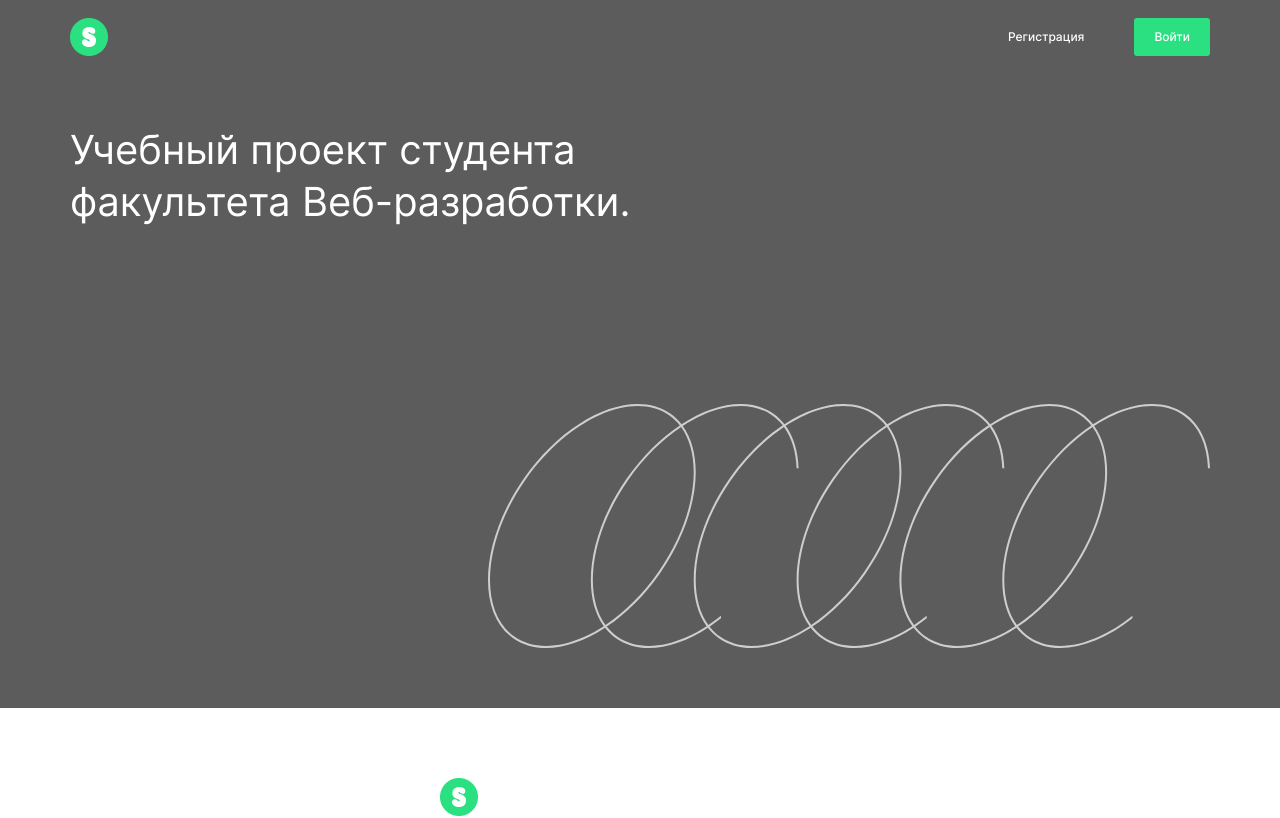
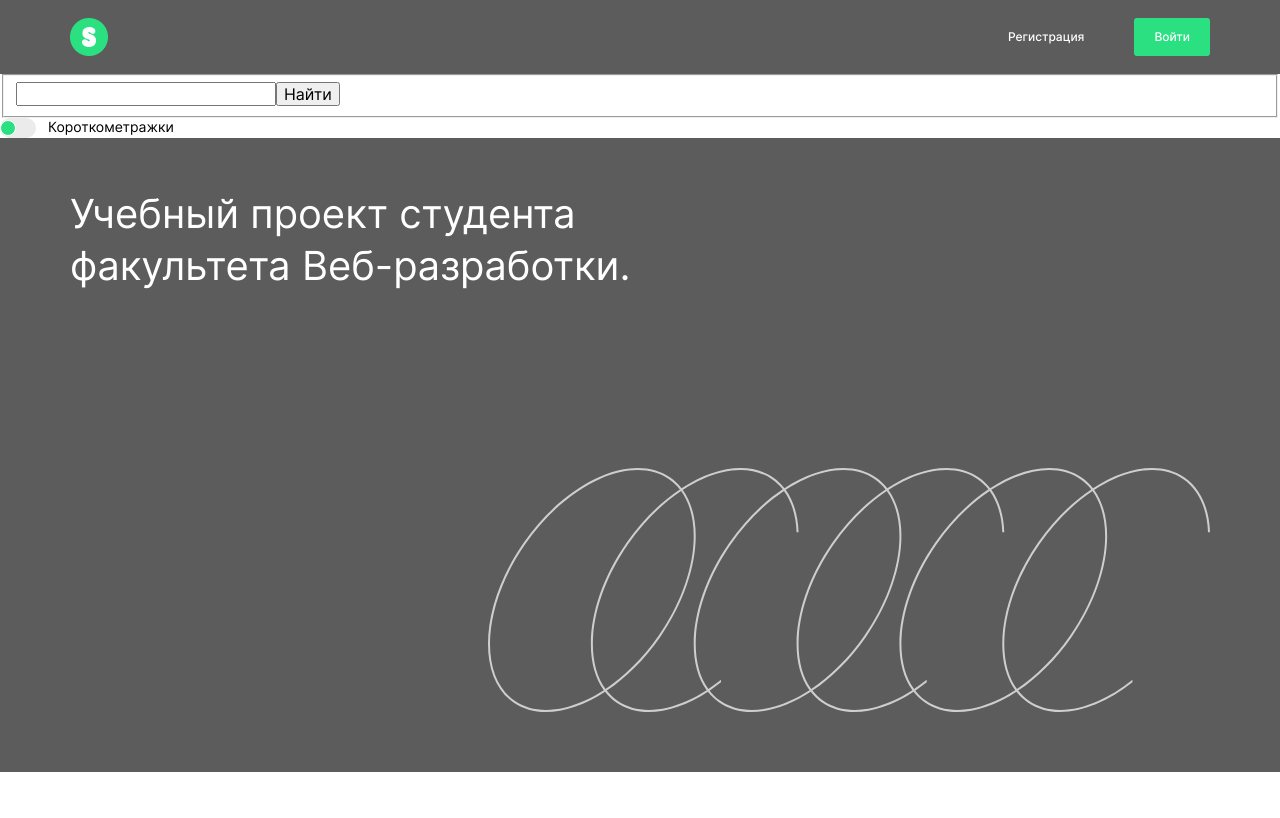
Before and after one commit to darud4/movies-explorer-frontend, a React (Create React App) app: page / in a window 1280 px wide. Shown: the top 818 px of the page. Built offline with nearby package versions, Linux system fonts and the light colour scheme.

Commit message:
feat: make up checkbox in SearchForm

```diff
--- a/src/components/App/App.js
+++ b/src/components/App/App.js
@@ -2,11 +2,13 @@ import './App.css';
 import Main from '../Main/Main';
 import Footer from '../Footer/Footer';
 import Header from '../Header/Header';
+import SearchForm from '../Movies/SearchForm/SearchForm';
 
 function App() {
   return (
     <div className="page">
       <Header />
+      <SearchForm />
       <Main />
       <Footer />
     </div>
--- /dev/null
+++ b/src/components/Movies/SearchForm/FilterCheckbox/FilterCheckbox.css
@@ -0,0 +1,40 @@
+.filter-checkbox__label {
+  display: flex;
+  gap: 12px;
+  font-size: 14px;
+  font-weight: 400;
+  line-height: 18px;
+  user-select: none;
+}
+
+.filter-checkbox__span {
+  position: relative;
+  box-sizing: border-box;
+  width: 36px;
+  height: 20px;
+  border-radius: 20px;
+  background-color: rgba(235, 235, 235, 1);
+  display: flex;
+  padding: 2px;
+  transition: all 0.3s;
+}
+
+.filter-checkbox__circle {
+  width: 16px;
+  height: 16px;
+  position: absolute;
+  left: 0;
+  border-radius: 50%;
+  border: 1px solid white;
+  box-sizing: border-box;
+  background-color: rgba(43, 224, 128, 1);
+  transition: all .3s;
+}
+
+.filter-checkbox__circle_checked {
+    left: 18px;
+}
+
+.filter-checkbox__checkbox {
+  display: none;
+}
--- /dev/null
+++ b/src/components/Movies/SearchForm/FilterCheckbox/FilterCheckbox.js
@@ -0,0 +1,13 @@
+import './FilterCheckbox.css'
+
+function FilterCheckbox({ checked = false, onChange, caption }) {
+    return (<label className="filter-checkbox__label">
+        <span className={`filter-checkbox__span`}>
+            <span className={`filter-checkbox__circle ${checked ? 'filter-checkbox__circle_checked' : ''}`}>
+            </span>
+        </span>
+        <input type="checkbox" checked={checked} onChange={onChange} className="filter-checkbox__checkbox" />{caption}
+    </label >)
+}
+
+export default FilterCheckbox;
--- /dev/null
+++ b/src/components/Movies/SearchForm/SearchForm.js
@@ -0,0 +1,22 @@
+import { useState } from 'react';
+import './SearchForm.css';
+import FilterCheckbox from './FilterCheckbox/FilterCheckbox';
+
+function SearchForm() {
+    const [isChecked, setChecked] = useState(false);
+
+    function handleChange({ target: { checked: newState } }) {
+        console.log(newState);
+        setChecked(newState);
+    }
+
+    return <form className="search-form">
+        <fieldset className="search-form__container">
+            <input type="text" className="search-form__input" />
+            <button className="search-form__submit">Найти</button>
+        </fieldset>
+        <FilterCheckbox checked={isChecked} caption="Короткометражки" onChange={handleChange} />
+    </form>
+}
+
+export default SearchForm;
```
Also changed, not shown: src/components/Movies/SearchForm/SearchForm.css (added).
